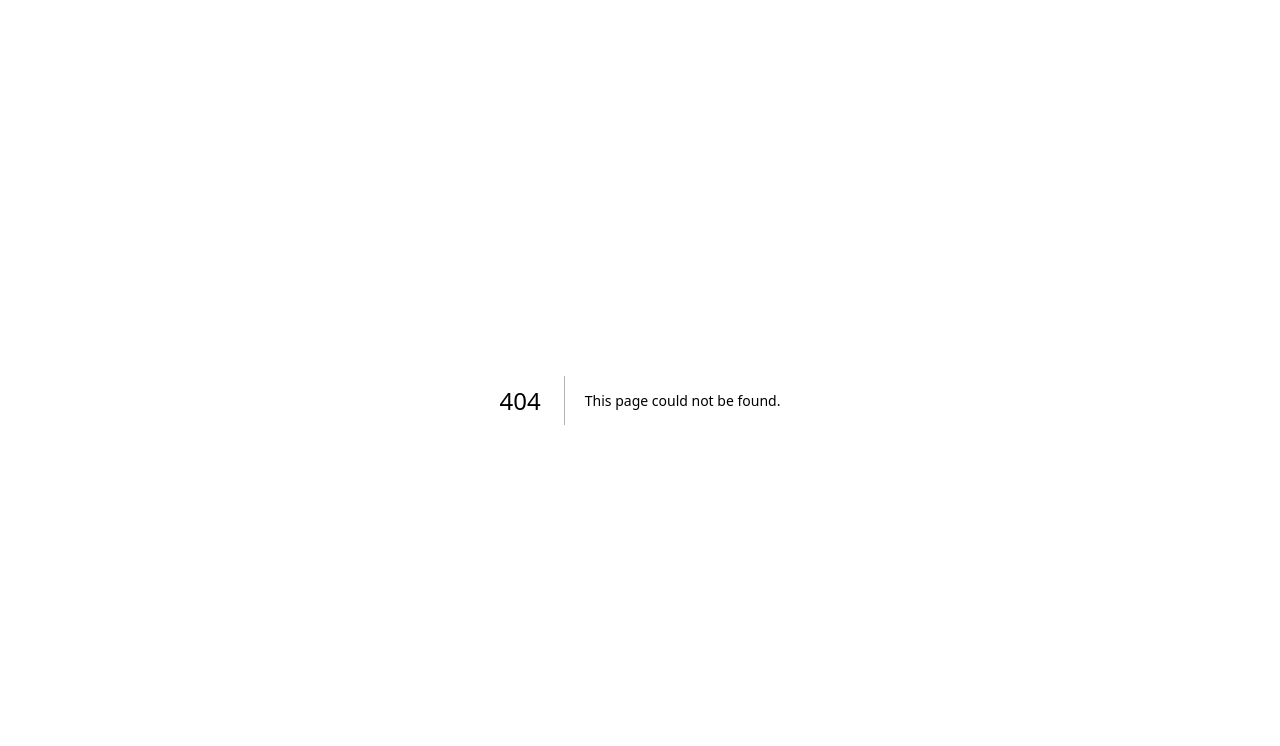
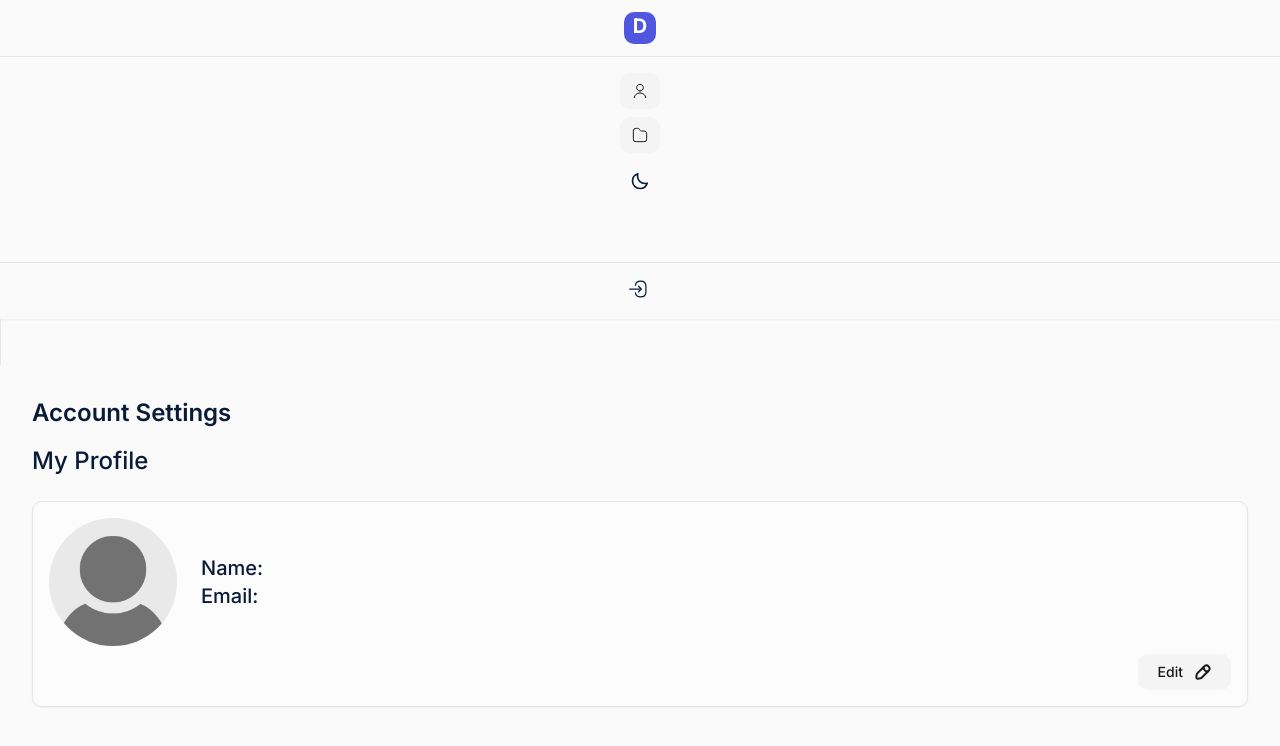
Before and after one commit to nixowl/gitgud, a Next.js app: page /profile in a window 1280 px wide. Before the commit this address had no page. Shown: the top 746 px of the page. Built offline with nearby package versions, Linux system fonts and the light colour scheme; no server answers.

Commit message:
feat: sidebar

```diff
--- a/package.json
+++ b/package.json
@@ -22,6 +22,7 @@
     "react": "^18",
     "react-dom": "^18",
     "react-hook-form": "^7.50.1",
+    "sonner": "^1.4.0",
     "tailwind-merge": "^2.2.1",
     "tailwindcss-animate": "^1.0.7",
     "zod": "^3.22.4",
--- a/src/app/(dashboard)/layout.tsx
+++ b/src/app/(dashboard)/layout.tsx
@@ -1,10 +1,61 @@
-import type { ReactNode } from "react"
+"use client"
+
+import { useEffect, useRef, useState, type ReactNode } from "react"
 import { CreateIssueModal } from "@/components/dashboard/issue-modal/craete-issue-modal"
+import { Sidebar } from "@/components/sidebar/sidebar"
+import { cn } from "@/lib/utils"
 
 export default function DashboardLayout({ children }: { children: ReactNode }) {
+  const minColumnWidthRem = 4
+  const maxColumnWidthRem = 15
+  const remInPx = 16
+  const minWidthInPx = minColumnWidthRem * remInPx
+  const maxWidthInPx = maxColumnWidthRem * remInPx
+  const gridElement = useRef<HTMLDivElement>(null)
+  const [sidebarWidth, setSidebarWidth] = useState(parseInt(localStorage.getItem("sidebarWidth") ?? "0"))
+
+  useEffect(() => {
+    const handleResize = () => {
+      if (gridElement.current) {
+        gridElement.current.style.gridTemplateColumns = localStorage.getItem("gridSplitPosition") ?? ""
+      }
+    }
+
+    window.addEventListener("resize", handleResize)
+    handleResize()
+
+    return () => window.removeEventListener("resize", handleResize)
+  }, [])
+
+  const startResize = () => {
+    const resize = (event: MouseEvent) => {
+      if (!gridElement.current) return
+      const currentX = event.clientX - gridElement.current.getBoundingClientRect().left
+      const firstColumnWidth = Math.max(minWidthInPx, Math.min(currentX, maxWidthInPx) + 12)
+
+      gridElement.current.style.gridTemplateColumns = `${firstColumnWidth}px 2px 1fr`
+      localStorage.setItem("gridSplitPosition", gridElement.current.style.gridTemplateColumns)
+      localStorage.setItem("sidebarWidth", firstColumnWidth.toString())
+      setSidebarWidth(firstColumnWidth)
+    }
+
+    const stopResize = () => {
+      window.removeEventListener("mousemove", resize)
+      window.removeEventListener("mouseup", stopResize)
+      localStorage.setItem("gridSplitPosition", gridElement.current?.style?.gridTemplateColumns ?? "")
+    }
+
+    window.addEventListener("mousemove", resize)
+    window.addEventListener("mouseup", stopResize)
+  }
+
+  console.log("sidebarWidth", sidebarWidth)
+
   return (
-    <div>
+    <div ref={gridElement} className={cn("flex w-full flex-1 overflow-auto lg:grid")}>
+      <Sidebar sidebarWidth={sidebarWidth} />
       <CreateIssueModal />
+      <button className="hidden cursor-col-resize border-l border-border lg:block" onMouseDown={startResize} />
       {children}
     </div>
   )
--- /dev/null
+++ b/src/app/(dashboard)/profile/page.tsx
@@ -0,0 +1,15 @@
+import { cookies } from "next/headers"
+
+import { UserProfile } from "./user-profile"
+
+export default function ProfilePage() {
+  const cookie = cookies()
+  const authToken = cookie.get("auth-token")?.value
+
+  return (
+    <main className="w-full flex-col justify-start py-4 lg:py-8">
+      <h2 className="w-full px-4 text-2xl font-semibold lg:px-8">Account Settings</h2>
+      <UserProfile authToken={authToken} />
+    </main>
+  )
+}
--- /dev/null
+++ b/src/app/(dashboard)/profile/user-profile.tsx
@@ -0,0 +1,38 @@
+"use client"
+
+import Image from "next/image"
+import { Icons } from "@/components/icons"
+import { Button } from "@/components/ui/button"
+import { useSession } from "@/hooks/query/useSession"
+
+type UserProfileProps = {
+  authToken?: string
+}
+export function UserProfile({ authToken }: UserProfileProps) {
+  const { user } = useSession(authToken!)
+  return (
+    <section className="flex w-full flex-col items-start justify-start gap-4 p-4 lg:px-8">
+      <h3 className="pb-2 text-2xl font-medium">My Profile</h3>
+      <div className="flex w-full flex-col items-start justify-between gap-2 rounded-md border border-border bg-card p-4 shadow-sm">
+        <div className="flex items-center justify-center gap-6">
+          <Image
+            height={64}
+            width={64}
+            src={"/default-user.jpeg"}
+            alt="avatar"
+            className="size-16 rounded-full object-cover lg:size-32"
+          />
+          <div>
+            <h3 className="lg:text-xl lg:font-medium">Name: {user?.name}</h3>
+            <h3 className="lg:text-xl lg:font-medium">Email: {user?.email}</h3>
+          </div>
+        </div>
+
+        <Button variant="secondary" size="sm" className="self-end px-5">
+          Edit
+          <Icons.Pen className="ml-3 size-4" />
+        </Button>
+      </div>
+    </section>
+  )
+}
--- a/src/app/layout.tsx
+++ b/src/app/layout.tsx
@@ -4,6 +4,7 @@ import { Inter } from "next/font/google"
 import "./globals.css"
 
 import { Providers } from "@/components/providers"
+import { Toaster } from "sonner"
 
 const inter = Inter({ subsets: ["latin"] })
 
@@ -22,6 +23,7 @@ export default function RootLayout({
       <body className={inter.className}>
         <Providers attribute="class" defaultTheme="system" enableSystem disableTransitionOnChange>
           {children}
+          <Toaster richColors />
         </Providers>
       </body>
     </html>
--- a/src/components/sidebar/sidebar.tsx
+++ b/src/components/sidebar/sidebar.tsx
@@ -4,15 +4,16 @@ import { usePathname } from "next/navigation"
 import { cn } from "@/lib/utils"
 
 import { sidebarPaths } from "."
+import { Icons } from "../icons"
 import { Button, buttonVariants } from "../ui/button"
 import { ThemeToggle } from "../ui/themetoggle"
-import { Icons } from "../icons"
 
 type SidebarProps = {
   sidebarWidth: number
 }
 
 export function Sidebar({ sidebarWidth }: SidebarProps) {
+  console.log("sidebarWidth in Sidebar ", sidebarWidth)
   const pathname = usePathname()
   return (
     <aside className="hidden w-full flex-col items-center justify-start shadow-sm lg:flex">
@@ -34,7 +35,7 @@ export function Sidebar({ sidebarWidth }: SidebarProps) {
             href={path}
             className={buttonVariants({
               size: "sm",
-              variant: pathname === path ? "secondary" : "ghost",
+              variant: "secondary",
               class: sidebarWidth > 140 ? "w-full justify-start font-medium" : "h-10 w-10 p-0",
             })}
           >
--- a/src/hooks/query/useSession.ts
+++ b/src/hooks/query/useSession.ts
@@ -1,5 +1,5 @@
 import { API } from "@/lib/utils"
-import { UserRecord } from "@/types/user"
+import { type UserRecord } from "@/types/user"
 import { useQuery } from "@tanstack/react-query"
 
 async function fetchUser(authToken: string) {
```
Also changed, not shown: public/default-user.jpeg (added), 1 other file (tests, documents, lock files or other folders).
